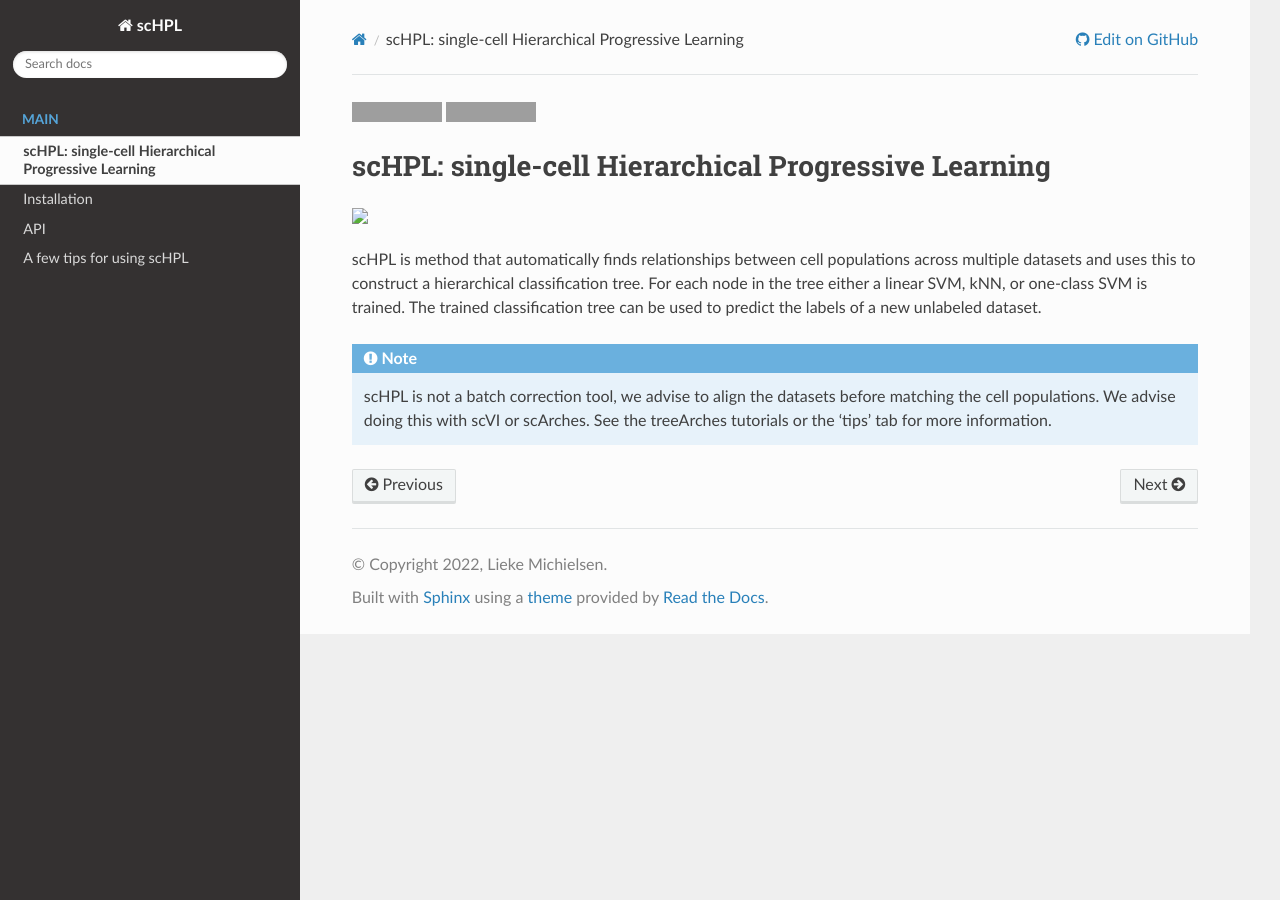
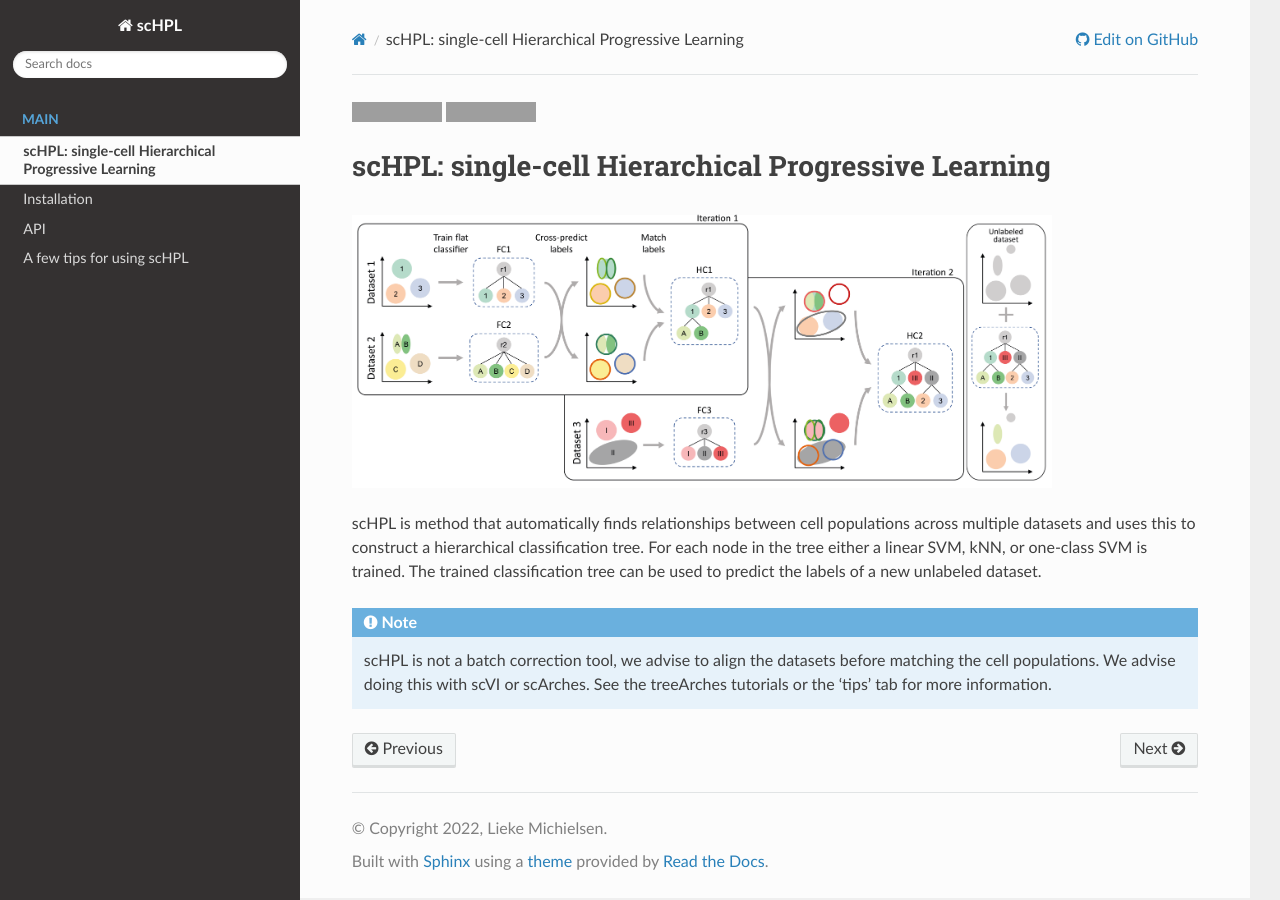
Before and after one commit to lcmmichielsen/scHPL, a Sphinx documentation site: the page built from docs/about.rst, in a window 1280 px wide. Built offline with Sphinx 7.4.7 and the Read the Docs theme 2.0.0, drawn with Linux system fonts in a browser that asks for light colours; pages that are not in the unit, such as notebooks, are missing from menus; grey boxes are pictures that could not be loaded.

Commit message:
Fix schematic

```diff
--- a/README.rst
+++ b/README.rst
@@ -2,6 +2,8 @@
 
 scHPL: Hierarchical progressive learning of cell identities in single-cell data
 =========================================================================
+
+ <img src="https://github.com/lcmmichielsen/scHPL/blob/master/docs/scHPL.png" width="700px" align="center">
 
 We present a hierarchical progressive learning method which automatically finds relationships between cell populations across multiple datasets and uses this to construct a hierarchical classification tree. For each node in the tree either a linear SVM, kNN, or one-class SVM, which enables the detection of unknown populations, is trained. The trained classification tree can be used to predict the labels of a new unlabeled dataset.
 
--- a/docs/about.rst
+++ b/docs/about.rst
@@ -4,7 +4,7 @@ scHPL: single-cell Hierarchical Progressive Learning
 =========================================================================
 .. raw:: html
 
- <img src="scHPL.png" width="700px" align="center">
+ <img src="https://github.com/lcmmichielsen/scHPL/blob/master/docs/scHPL.png" width="700px" align="center">
 
 scHPL is method that automatically finds relationships between cell populations across multiple datasets and uses this to construct a hierarchical classification tree. For each node in the tree either a linear SVM, kNN, or one-class SVM is trained. The trained classification tree can be used to predict the labels of a new unlabeled dataset.
 
```
